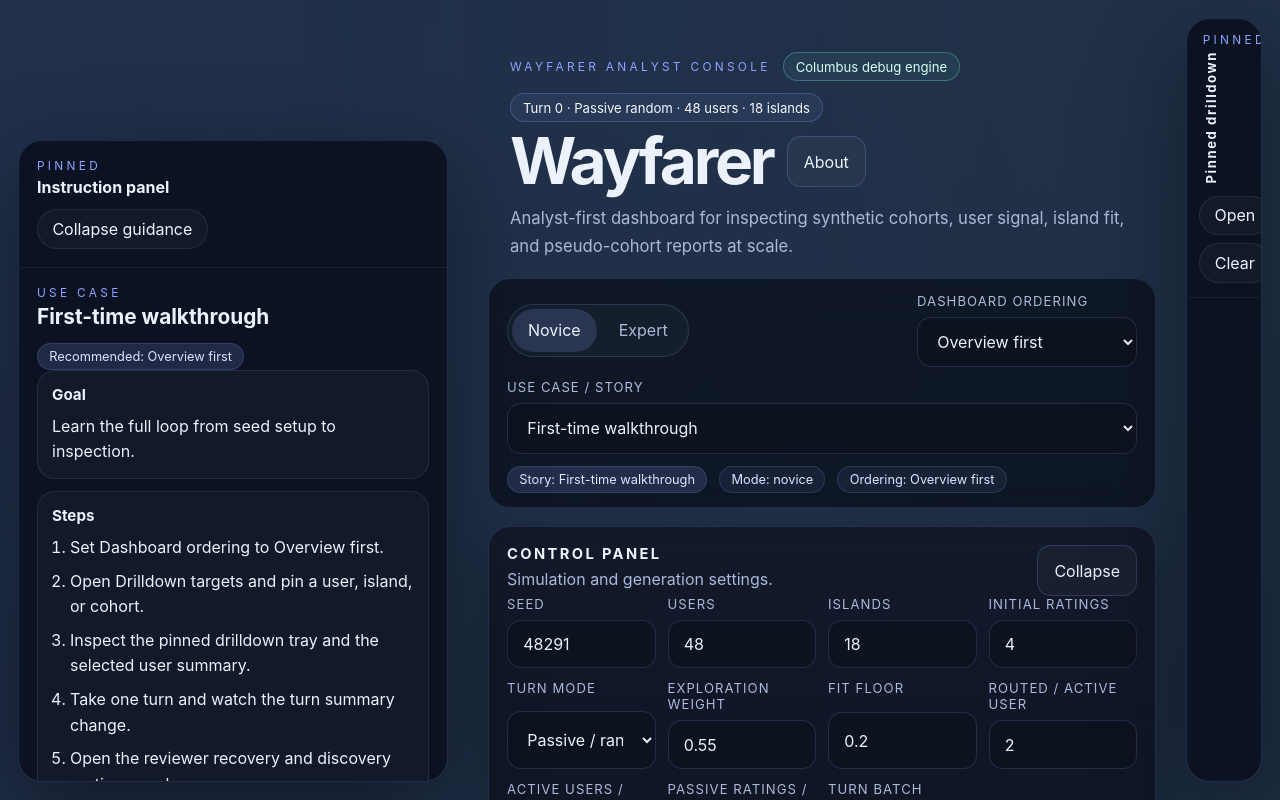
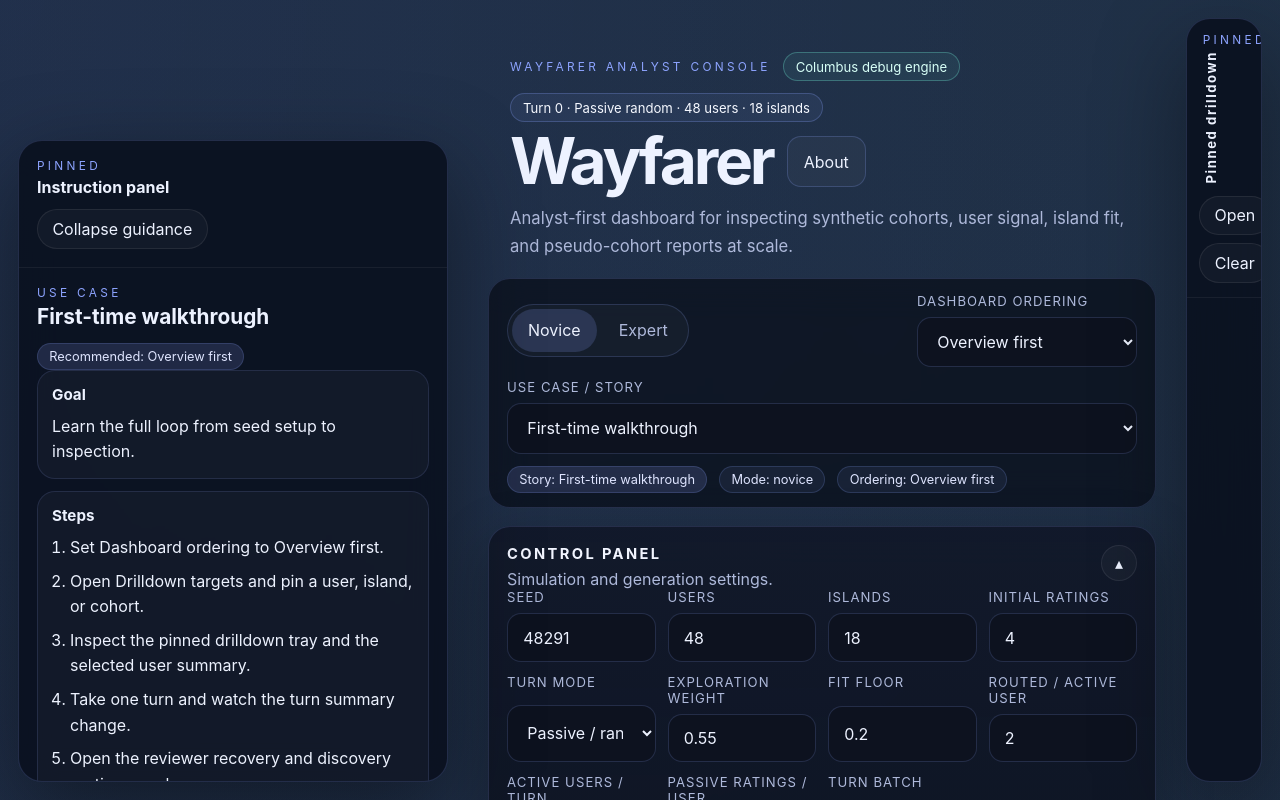
Before and after one commit to BrianUrbanek/Wayfarer, a React (Vite) app: page / in a window 1280 px wide. Shown: the top 800 px of the page. Built offline with nearby package versions, Linux system fonts and the light colour scheme.

Commit message:
feat: compact collapsible panels

```diff
--- a/src/styles.css
+++ b/src/styles.css
@@ -812,7 +812,25 @@ select {
 }
 
 .collapsible-panel__toggle {
-  white-space: nowrap;
+  width: 2.25rem;
+  min-width: 2.25rem;
+  min-height: 2.25rem;
+  padding: 0;
+  display: inline-flex;
+  align-items: center;
+  justify-content: center;
+  font-size: 1rem;
+  line-height: 1;
+  border-radius: 999px;
+}
+
+.collapsible-panel__toggle-icon {
+  display: inline-flex;
+  align-items: center;
+  justify-content: center;
+  width: 1rem;
+  height: 1rem;
+  font-size: 1rem;
 }
 
 @media (max-width: 1180px) {
--- a/src/ui/components/CollapsiblePanel.tsx
+++ b/src/ui/components/CollapsiblePanel.tsx
@@ -14,20 +14,20 @@ export function CollapsiblePanel({ title, collapsed, onToggle, className, descri
       <header className="collapsible-panel__header">
         <div>
           <h2>{title}</h2>
-          {description ? <p className="muted">{description}</p> : null}
+          {!collapsed && description ? <p className="muted">{description}</p> : null}
         </div>
-        <button type="button" className="button button--ghost collapsible-panel__toggle" onClick={onToggle}>
-          {collapsed ? 'Expand' : 'Collapse'}
+        <button
+          type="button"
+          className="icon-button collapsible-panel__toggle"
+          onClick={onToggle}
+          aria-label={collapsed ? `Expand ${title}` : `Collapse ${title}`}
+        >
+          <span className="collapsible-panel__toggle-icon" aria-hidden="true">
+            {collapsed ? '▾' : '▴'}
+          </span>
         </button>
       </header>
-      {collapsed ? (
-        <div className="notice notice--subtle">
-          <strong>{title} collapsed.</strong>
-          <p>Expand this panel when you need it.</p>
-        </div>
-      ) : (
-        children
-      )}
+      {collapsed ? null : children}
     </section>
   );
 }
```
